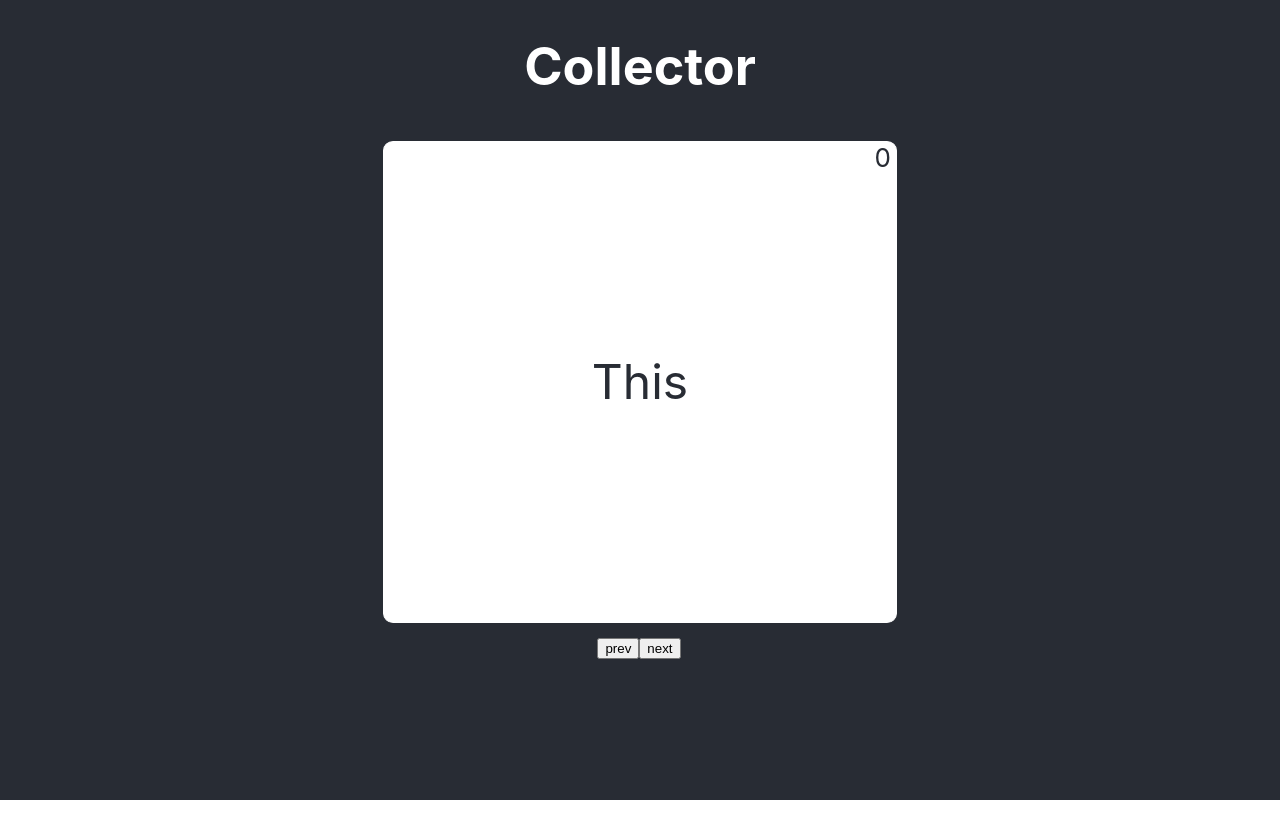
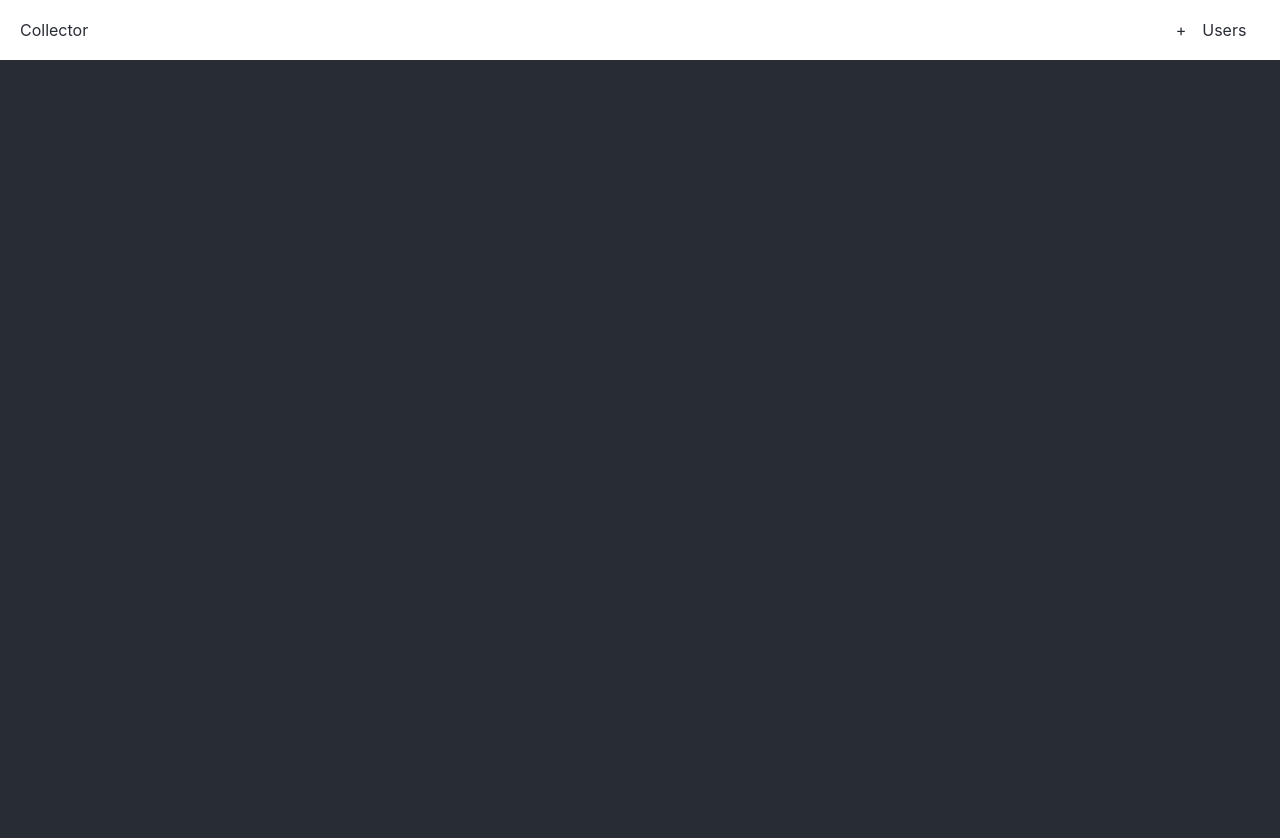
Before and after one commit to hvydya/colfrontend, a React (Create React App) app: page / in a window 1280 px wide. Shown: the top 838 px of the page. Before the commit the page ends 800 px from the top, so only its background shows below. Built offline with nearby package versions, Linux system fonts and the light colour scheme.

Commit message:
update css and add nav

```diff
--- a/package.json
+++ b/package.json
@@ -8,6 +8,7 @@
     "@testing-library/user-event": "^12.1.10",
     "react": "^17.0.1",
     "react-dom": "^17.0.1",
+    "react-router-dom": "^5.2.0",
     "react-scripts": "4.0.2",
     "web-vitals": "^1.0.1"
   },
--- a/src/App.css
+++ b/src/App.css
@@ -10,9 +10,17 @@
   color: white;
 }
 
-#navbar {
-  position: absolute;
-  top: 0;
+.navbar {
+  display: flex;
+  flex-direction: row;
+  align-items: center;
+  justify-content: space-between;
+  width: 100vw;
+}
+
+.navbar a {
+  text-decoration: none;
+  color: #282c34;
 }
 
 #cardIndex {
@@ -53,3 +61,29 @@
     width: 40vw;
   }
 }
+
+#navTitle {
+  font-size: 5vh;
+}
+
+#addNewCollection {
+  top: 0;
+  position: absolute;
+  right: 0;
+}
+
+#titleLogo {
+  margin: 2.5vh;
+  align-self: right;
+}
+
+.navLinks {
+  display: flex;
+  flex-direction: row;
+  align-items: right;
+  padding-right: 2vw;
+}
+
+.navLinks a {
+  margin: 0 1vh;
+}
--- a/src/App.js
+++ b/src/App.js
@@ -1,28 +1,9 @@
 import './App.css';
-import FlashList from './FlashList';
+import React from "react";
+import Navbar from './Navbar';
 
-const dataFlash = [
-  {front: "This", back: "That"},
-  {front: "Onmyo", back: "Magic"},
-  {front: "Ninja", back: "Dex"},
-  {front: "Odachi", back: "Str"},
-  {front: "Tonfa", back: "Courage"},
-  {front: "Magic", back: "Switch"},
-  {front: "Back", back: "Front"},
-]
-
-
-function App() {
+export default function App() {
   return (
-    <div className="App">
-      <div id="navbar">
-        <h1>Collector</h1>
-      </div>
-      <div id="main">
-        <FlashList list={dataFlash}/>
-      </div>
-    </div>
+    <Navbar />
   );
 }
-
-export default App;
--- a/src/Flash.js
+++ b/src/Flash.js
@@ -12,8 +12,6 @@ export default class Flash extends React.Component {
     }
 
     componentDidUpdate(prevProps) {
-        // Typical usage (don't forget to compare props):
-
         if (this.props.index !== prevProps.index) {
             this.setState({
                 front: this.props.cardVal.front,
@@ -34,7 +32,7 @@ export default class Flash extends React.Component {
         let style = isFront ? frontStyle : backStyle
         return <div id="flashDiv" style={ style } onClick={this.toggleFlash}>
             <p id="flashText">{isFront ? front : back}</p>
-            <div id="cardIndex">{index}</div>
+            <div id="cardIndex">{index + 1}</div>
         </div>
     }
 }
--- a/src/FlashList.js
+++ b/src/FlashList.js
@@ -1,13 +1,36 @@
 import React, { Fragment } from 'react';
 import Flash from './Flash';
+
+const dataFlash = [
+  {front: "This", back: "That"},
+  {front: "Onmyo", back: "Magic"},
+  {front: "Ninja", back: "Dex"},
+  {front: "Odachi", back: "Str"},
+  {front: "Tonfa", back: "Courage"},
+  {front: "Magic", back: "Switch"},
+  {front: "Back", back: "Front"},
+]
 
 export default class FlashList extends React.Component {
     constructor(props) {
         super(props);
+        console.log(props.match.params.colId)
         this.state = {
-            flashList: props.list,
-            currentIndex: 0
+            flashList: [],
+            currentIndex: 0,
+            id: props.match.params.colId,
+            ready: false,
         };
+    }
+
+    componentDidMount() {
+        // Simulate n/w call
+        setTimeout(() => {
+            this.setState({
+                flashList: dataFlash,
+                ready: true
+            })
+        }, 5000);
     }
 
     handlePrev = () => {
@@ -21,8 +44,8 @@ export default class FlashList extends React.Component {
     }
 
     render() {
-        let {flashList, currentIndex} = this.state;
-        return (
+        let { flashList, currentIndex, ready } = this.state;
+        return ready ? (
             <Fragment>
                 <Flash cardVal={flashList[currentIndex]} index={currentIndex}/>
                 <div id="buttonContainer">
@@ -34,6 +57,6 @@ export default class FlashList extends React.Component {
                     </span>
                 </div>
             </Fragment>
-        );
+        ) : <h3>Loading...</h3>;
     }
 }
--- /dev/null
+++ b/src/Navbar.js
@@ -0,0 +1,40 @@
+import React from 'react';
+import FlashList from './FlashList';
+import {
+  BrowserRouter as Router,
+  Switch,
+  Route,
+  Link
+} from "react-router-dom";
+
+export default function Navbar() {
+    return (
+        <Router>
+            <div>
+                <nav>
+                    <div className="navbar">
+                        <div id="titleLogo">
+                            <Link to="/">Collector</Link>
+                        </div>
+                        <div className="navLinks">
+                            <div>
+                                <Link to="/add">+</Link>
+                            </div>
+                            <div>
+                                <Link to="/users">Users</Link>
+                            </div>
+                        </div>
+                    </div>
+                </nav>
+            </div>
+            <div className="App">
+                <Switch>
+                    <Route path="/col/:colId" component={FlashList} />
+                    <Route path="/col">
+                        <h3>Please select a col.</h3>
+                    </Route>
+                </Switch>
+            </div>
+        </Router>
+    )
+}
```
Also changed, not shown: 1 other file (tests, documents, lock files or other folders).
